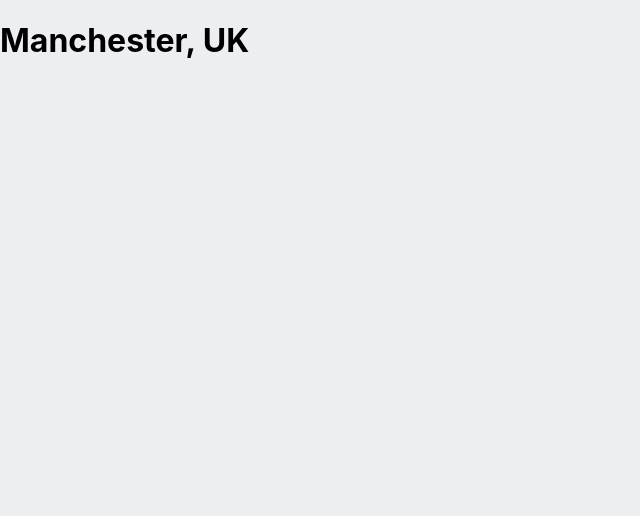
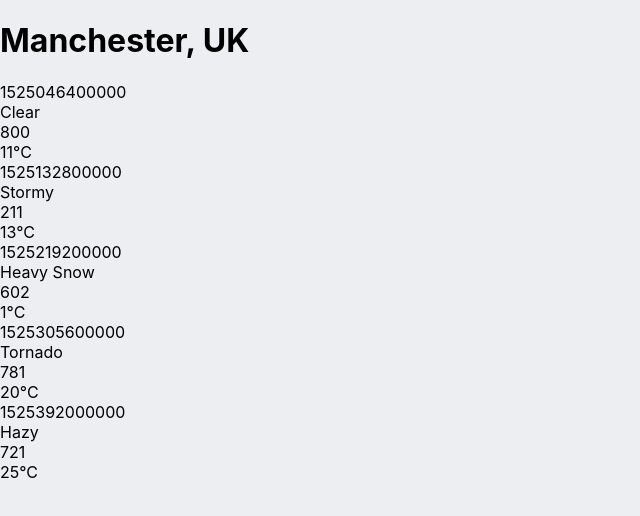
Before and after one commit to MagariMike/weather-app, a React (Create React App) app: page / in a window 1280 px wide. Shown: the top 516 px of the page, without its empty margins (0-640 px from the left). Built offline with nearby package versions, Linux system fonts and the light colour scheme.

Commit message:
added ForecastSummaries function, mapping and rendering Forecasts data

```diff
--- a/src/components/App.js
+++ b/src/components/App.js
@@ -1,12 +1,14 @@
 import React from "react";
 import "../styles/app.css";
 import LocationDetails from "./LocationDetails";
+import ForecastSummaries from "./ForecastSummaries";
 
 function App(props) {
-  const { location } = props;
+  const { location, forecasts } = props;
   return (
     <div className="App">
       <LocationDetails city={location.city} country={location.country} />
+      <ForecastSummaries forecasts={forecasts} />
     </div>
   );
 }
--- /dev/null
+++ b/src/components/ForecastSummaries.js
@@ -0,0 +1,20 @@
+import React from "react";
+import ForecastSummary from "./ForecastSummary";
+
+function ForecastSummaries({ forecasts }) {
+  return (
+    <div className="forecast-summaries">
+      {forecasts.map((forecast) => (
+        <ForecastSummary
+          key={forecast.date}
+          date={forecast.date}
+          description={forecast.description}
+          icon={forecast.icon}
+          temperature={forecast.temperature}
+        />
+      ))}
+    </div>
+  );
+}
+
+export default ForecastSummaries;
--- a/src/index.js
+++ b/src/index.js
@@ -7,6 +7,6 @@
 const root = ReactDOM.createRoot(document.getElementById("root"));
 root.render(
   <React.StrictMode>
-    <App location={forecast.location} />
+    <App location={forecast.location} forecasts={forecast.forecasts} />
   </React.StrictMode>
 );
```
Also changed, not shown: 1 other file (tests, documents, lock files or other folders).
